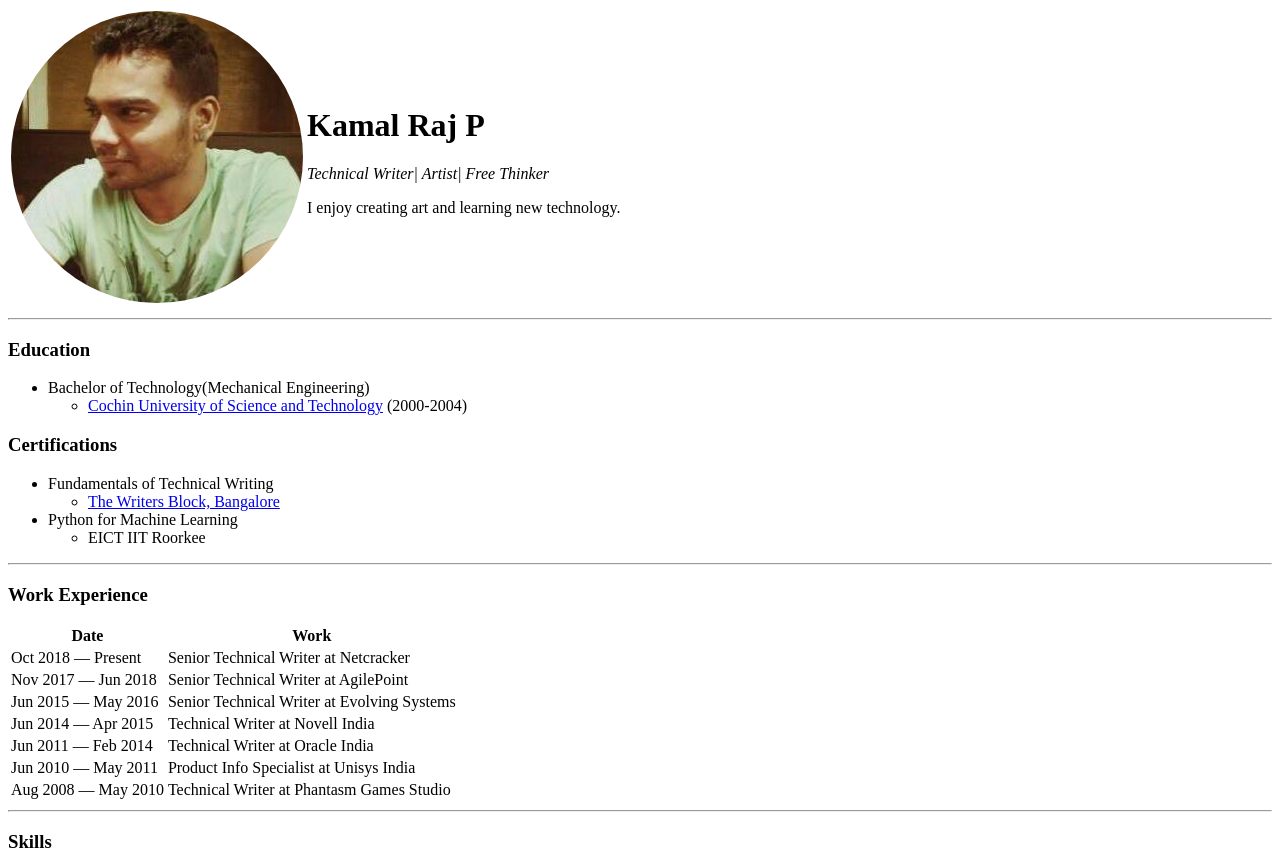
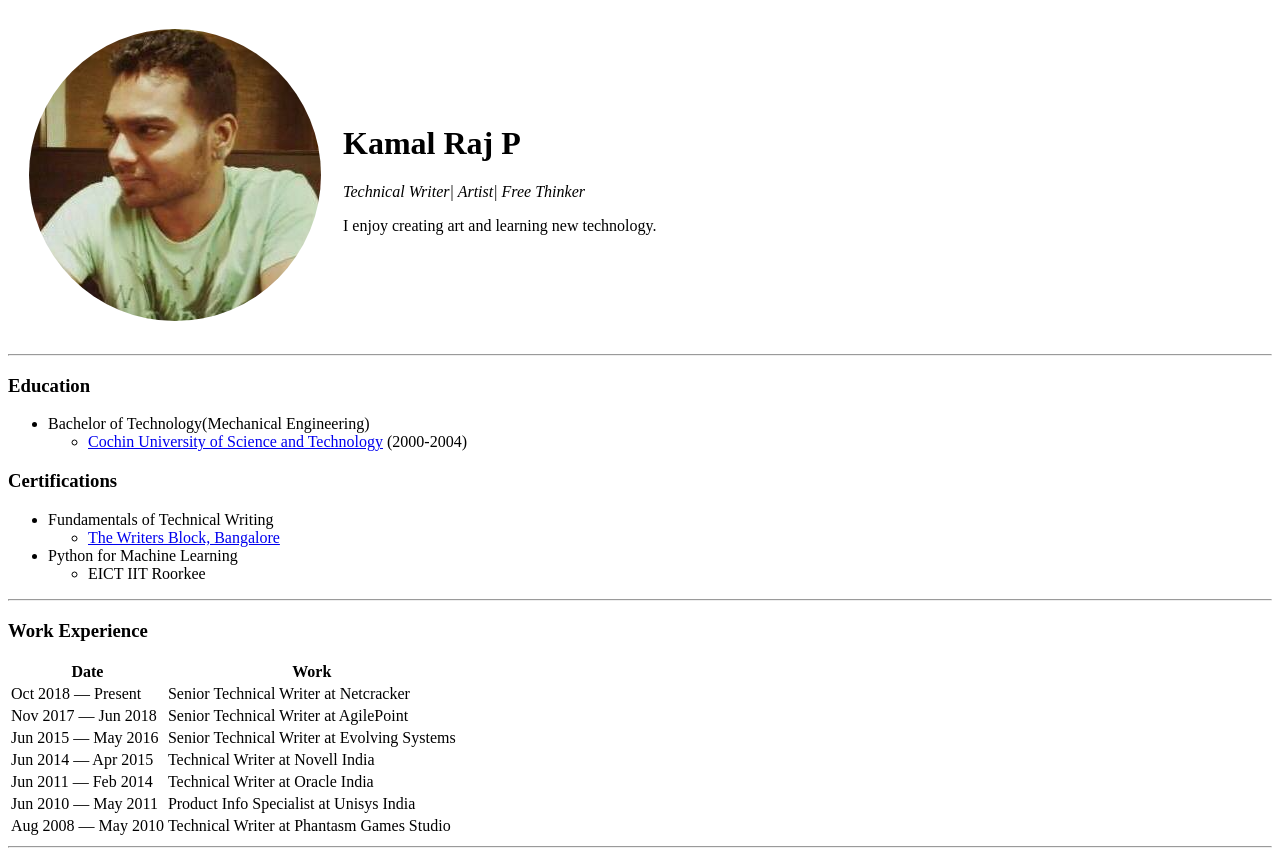
Before and after one commit to kamalraj21/cv_new2020, a plain HTML site: page index.html in a window 1280 px wide. Shown: the top 856 px of the page. Drawn offline with Linux system fonts and the light colour scheme.

Commit message:
removed extra caret in table tag

```diff
--- a/index.html
+++ b/index.html
@@ -7,7 +7,7 @@
 </head>
 
 <body>
-  <table <cellspacing="20">
+  <table cellspacing="20">
     <tr>
       <td><img src="https://raw.githubusercontent.com/kamalraj21/cv_new2020/master/images/_kamal_pp.png" alt="Kamal"> <!-- !!!check image loading from local folder: IMPORTANT!!!-->
       </td>
```
